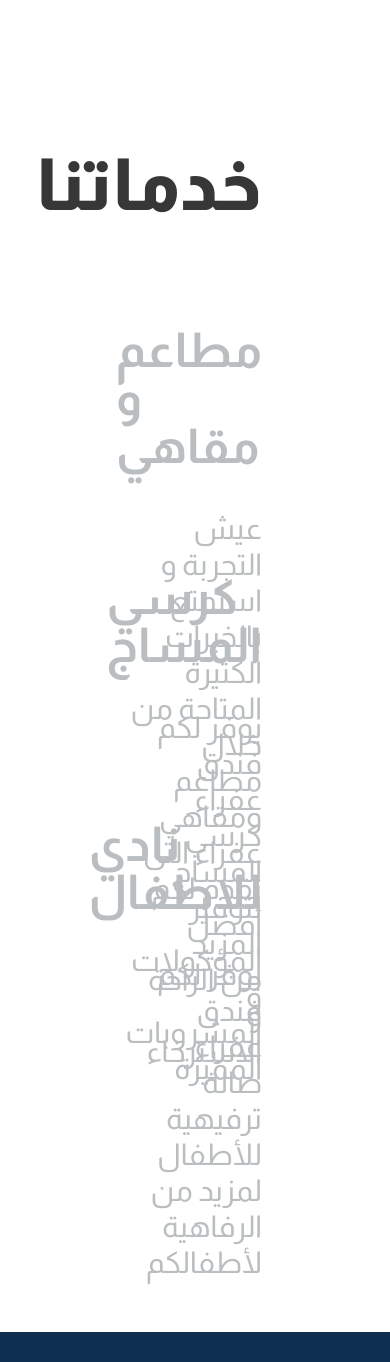
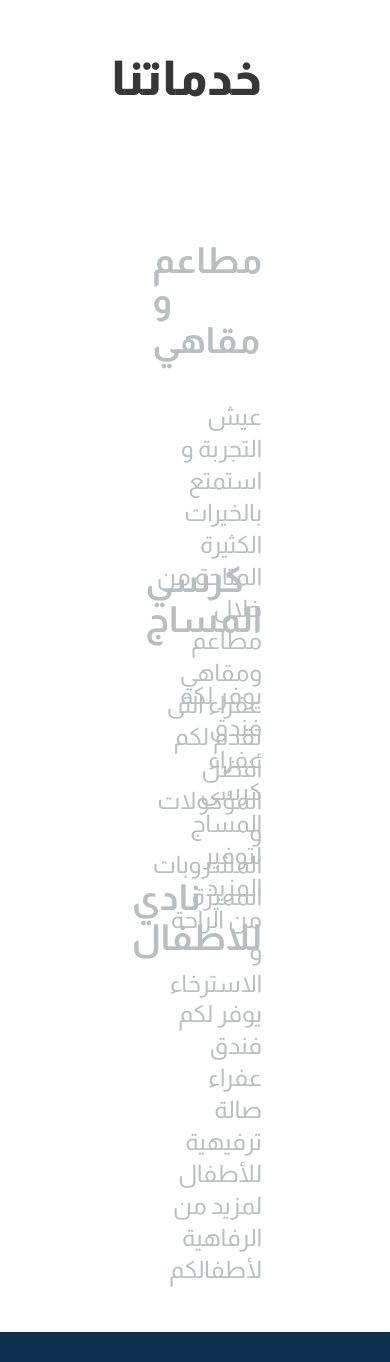
Before and after one commit to Safaayachi/afraa, a Next.js app: page / in a window 390 px wide. Shown: the part 5004-6366 px from the top of the page. Built offline with nearby package versions, Linux system fonts and the light colour scheme.

Commit message:
landing page

```diff
--- a/components/Services.tsx
+++ b/components/Services.tsx
@@ -4,10 +4,10 @@ import Image from "next/image";
 const Services = () => {
   const [slug, setSlug] = useState("");
   return (
-    <div className="relative h-[80rem] w-full p-32 lg:h-[80rem] ">
+    <div className="relative h-[80rem] w-full px-32 lg:h-[80rem] ">
       <div className="relative flex h-full w-full flex-col">
         <div className="relative flex h-1/6 w-full justify-end ">
-          <div className="flex items-center text-7xl font-black text-dark lg:text-8xl">
+          <div className="flex items-center text-5xl font-black text-dark lg:text-6xl">
             خدماتنا{" "}
           </div>
         </div>
@@ -43,10 +43,10 @@ const Services = () => {
             >
               {slug == "restaurants" ? (
                 <>
-                  <div className="text-5xl font-bold text-dark">
+                  <div className="text-4xl font-bold text-dark">
                     مطاعم و مقاهي
                   </div>
-                  <div className="text-end text-3xl  text-dark">
+                  <div className="text-end text-2xl  text-dark">
                     عيش التجربة و استمتع بالخيرات الكثيرة المتاحة من خلال مطاعم
                     ومقاهي عفراء التى تقدم لكم أفضل المؤكولات و المشروبات
                     المميزة
@@ -54,8 +54,8 @@ const Services = () => {
                 </>
               ) : (
                 <>
-                  <div className="text-5xl font-bold ">مطاعم و مقاهي</div>
-                  <div className="text-end text-3xl ">
+                  <div className="text-4xl font-bold ">مطاعم و مقاهي</div>
+                  <div className="text-end text-2xl ">
                     عيش التجربة و استمتع بالخيرات الكثيرة المتاحة من خلال مطاعم
                     ومقاهي عفراء التى تقدم لكم أفضل المؤكولات و المشروبات
                     المميزة
@@ -69,18 +69,18 @@ const Services = () => {
             >
               {slug == "massage" ? (
                 <>
-                  <div className="text-5xl font-bold text-dark ">
+                  <div className="text-4xl font-bold text-dark ">
                     كرسي المساج
                   </div>
-                  <div className="text-end text-3xl text-dark ">
+                  <div className="text-end text-2xl text-dark ">
                     يوفر لكم فندق عفراء كرسي المساج لتوفير المزيد من الراحة و
                     الاسترخاء
                   </div>
                 </>
               ) : (
                 <>
-                  <div className="text-5xl font-bold ">كرسي المساج</div>
-                  <div className="text-end text-3xl ">
+                  <div className="text-4xl font-bold ">كرسي المساج</div>
+                  <div className="text-end text-2xl ">
                     يوفر لكم فندق عفراء كرسي المساج لتوفير المزيد من الراحة و
                     الاسترخاء
                   </div>
@@ -93,18 +93,18 @@ const Services = () => {
             >
               {slug == "kidsPark" ? (
                 <>
-                  <div className="text-5xl font-bold text-dark">
+                  <div className="text-4xl font-bold text-dark">
                     نادي للاطفال
                   </div>
-                  <div className="text-end text-3xl text-dark ">
+                  <div className="text-end text-2xl text-dark ">
                     يوفر لكم فندق عفراء صالة ترفيهية للأطفال لمزيد من الرفاهية
                     لأطفالكم
                   </div>
                 </>
               ) : (
                 <>
-                  <div className="text-5xl font-bold ">نادي للاطفال</div>
-                  <div className="text-end text-3xl ">
+                  <div className="text-4xl font-bold ">نادي للاطفال</div>
+                  <div className="text-end text-2xl ">
                     يوفر لكم فندق عفراء صالة ترفيهية للأطفال لمزيد من الرفاهية
                     لأطفالكم
                   </div>
```
